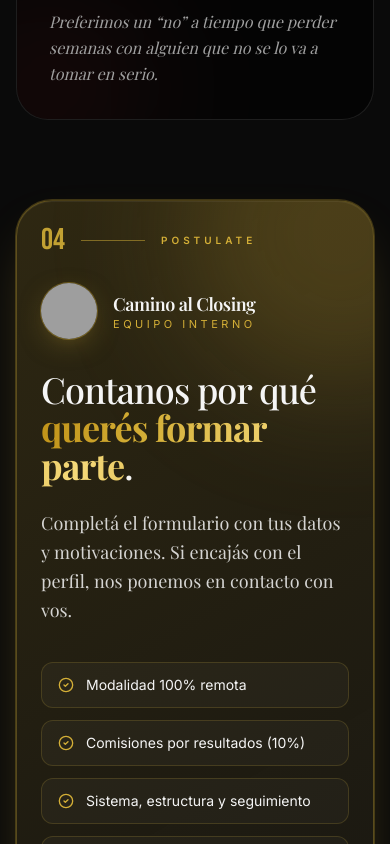
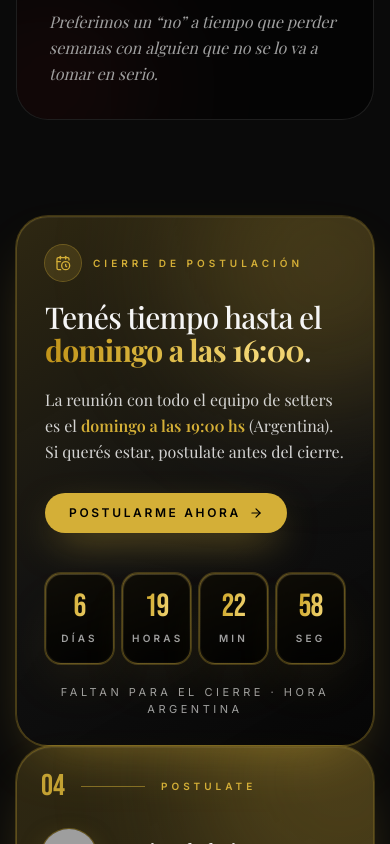
Before and after one commit to diegodasilva272013-commits/lanzamiento_camino_al_closing, a Next.js app: page /reclutamiento in a window 390 px wide. Shown: the part 4720-5564 px from the top of the page. Built offline with nearby package versions, Linux system fonts and the light colour scheme; grey boxes are pictures that could not be loaded; a web font is replaced by a local one.

Commit message:
Add live countdown to Sunday 16:00 ART deadline on /reclutamiento landing

```diff
--- a/app/reclutamiento/page.tsx
+++ b/app/reclutamiento/page.tsx
@@ -2,6 +2,7 @@ import type { Metadata } from 'next';
 import {
   ArrowRight,
   ArrowUpRight,
+  CalendarClock,
   CheckCircle2,
   Clock,
   Laptop,
@@ -13,6 +14,7 @@ import {
 import { brand } from '@/constants/branding';
 import { BrandLogo } from '@/components/brand/brand-logo';
 import { BrandVideo } from '@/components/brand/brand-video';
+import { CountdownDeadline } from '@/components/reclutamiento/countdown-deadline';
 import { RecruitmentForm } from '@/components/reclutamiento/recruitment-form';
 
 export const metadata: Metadata = {
@@ -370,6 +372,51 @@ export default function ReclutamientoPage() {
         </div>
       </section>
 
+      {/* COUNTDOWN */}
+      <section className="relative z-10 mx-auto max-w-5xl px-4 pt-4 sm:px-6">
+        <div className="relative overflow-hidden rounded-[2rem] border border-[rgba(212,175,55,0.32)] bg-[linear-gradient(150deg,rgba(212,175,55,0.18),rgba(255,255,255,0.03)_55%,rgba(0,0,0,0.4))] p-7 sm:p-10 lg:p-12 gold-border-glow">
+          <div
+            aria-hidden
+            className="pointer-events-none absolute -right-24 -top-24 h-72 w-72 rounded-full bg-brand-gold/20 blur-3xl"
+          />
+          <div className="relative grid items-center gap-10 lg:grid-cols-[0.95fr_1.05fr]">
+            <div>
+              <div className="flex items-center gap-3">
+                <span className="flex h-9 w-9 items-center justify-center rounded-full bg-brand-gold/15 text-brand-gold ring-1 ring-brand-gold/40">
+                  <CalendarClock className="h-4 w-4" />
+                </span>
+                <p className="text-[10px] font-semibold uppercase tracking-[0.4em] text-brand-gold">
+                  Cierre de postulación
+                </p>
+              </div>
+              <h3 className="mt-5 font-serif text-3xl font-medium leading-[1.1] tracking-tight sm:text-4xl lg:text-[2.6rem]">
+                Tenés tiempo hasta el{' '}
+                <em className="gold-text font-bold not-italic">domingo a las 16:00</em>.
+              </h3>
+              <p className="mt-5 max-w-md font-serif text-base leading-relaxed text-brand-text/85 sm:text-lg">
+                La reunión con todo el equipo de setters es el{' '}
+                <span className="font-semibold text-brand-gold">domingo a las 19:00 hs</span>{' '}
+                (Argentina). Si querés estar, postulate antes del cierre.
+              </p>
+              <a
+                href="#postulate"
+                className="group mt-7 inline-flex items-center gap-2 rounded-full bg-brand-gold px-6 py-3 text-xs font-semibold uppercase tracking-[0.22em] text-black shadow-[0_15px_40px_-12px_rgba(212,175,55,0.7)] transition hover:scale-[1.02]"
+              >
+                Postularme ahora
+                <ArrowRight className="h-3.5 w-3.5 transition group-hover:translate-x-0.5" />
+              </a>
+            </div>
+
+            <div>
+              <CountdownDeadline />
+              <p className="mt-5 text-center text-[11px] uppercase tracking-[0.32em] text-brand-muted">
+                Faltan para el cierre · Hora Argentina
+              </p>
+            </div>
+          </div>
+        </div>
+      </section>
+
       {/* POSTULATE */}
       <section
         id="postulate"
--- /dev/null
+++ b/components/reclutamiento/countdown-deadline.tsx
@@ -0,0 +1,73 @@
+'use client';
+
+import { useEffect, useState } from 'react';
+
+// Domingo 16:00 hs Argentina (UTC-3) -> 19:00 UTC.
+// Este timestamp se calcula en tiempo de build/runtime; el countdown
+// se actualiza cada segundo en el cliente.
+const DEADLINE_ISO = '2026-06-07T16:00:00-03:00';
+
+type Parts = {
+  days: number;
+  hours: number;
+  minutes: number;
+  seconds: number;
+  expired: boolean;
+};
+
+function calcParts(target: number): Parts {
+  const diff = target - Date.now();
+  if (diff <= 0) {
+    return { days: 0, hours: 0, minutes: 0, seconds: 0, expired: true };
+  }
+  const seconds = Math.floor(diff / 1000) % 60;
+  const minutes = Math.floor(diff / (1000 * 60)) % 60;
+  const hours = Math.floor(diff / (1000 * 60 * 60)) % 24;
+  const days = Math.floor(diff / (1000 * 60 * 60 * 24));
+  return { days, hours, minutes, seconds, expired: false };
+}
+
+const LABELS: { key: keyof Omit<Parts, 'expired'>; label: string }[] = [
+  { key: 'days', label: 'Días' },
+  { key: 'hours', label: 'Horas' },
+  { key: 'minutes', label: 'Min' },
+  { key: 'seconds', label: 'Seg' },
+];
+
+export function CountdownDeadline() {
+  const target = new Date(DEADLINE_ISO).getTime();
+  const [parts, setParts] = useState<Parts | null>(null);
+
+  useEffect(() => {
+    setParts(calcParts(target));
+    const id = setInterval(() => setParts(calcParts(target)), 1000);
+    return () => clearInterval(id);
+  }, [target]);
+
+  return (
+    <div className="grid grid-cols-4 gap-2 sm:gap-4">
+      {LABELS.map((l) => {
+        const value = parts ? parts[l.key] : 0;
+        const pad = l.key === 'days' ? value.toString() : value.toString().padStart(2, '0');
+        return (
+          <div
+            key={l.key}
+            className="relative overflow-hidden rounded-2xl border border-[rgba(212,175,55,0.35)] bg-[linear-gradient(160deg,rgba(212,175,55,0.18),rgba(0,0,0,0.5))] p-[1px] gold-border-glow"
+          >
+            <div className="rounded-[15px] bg-black/70 px-2 py-4 text-center backdrop-blur sm:px-4 sm:py-6">
+              <span
+                className="gold-text block font-display leading-none tracking-tight"
+                style={{ fontSize: 'clamp(2rem, 7vw, 4.5rem)' }}
+              >
+                {parts && parts.expired ? '00' : pad}
+              </span>
+              <span className="mt-2 block text-[10px] font-semibold uppercase tracking-[0.32em] text-brand-muted sm:text-xs">
+                {l.label}
+              </span>
+            </div>
+          </div>
+        );
+      })}
+    </div>
+  );
+}
```
